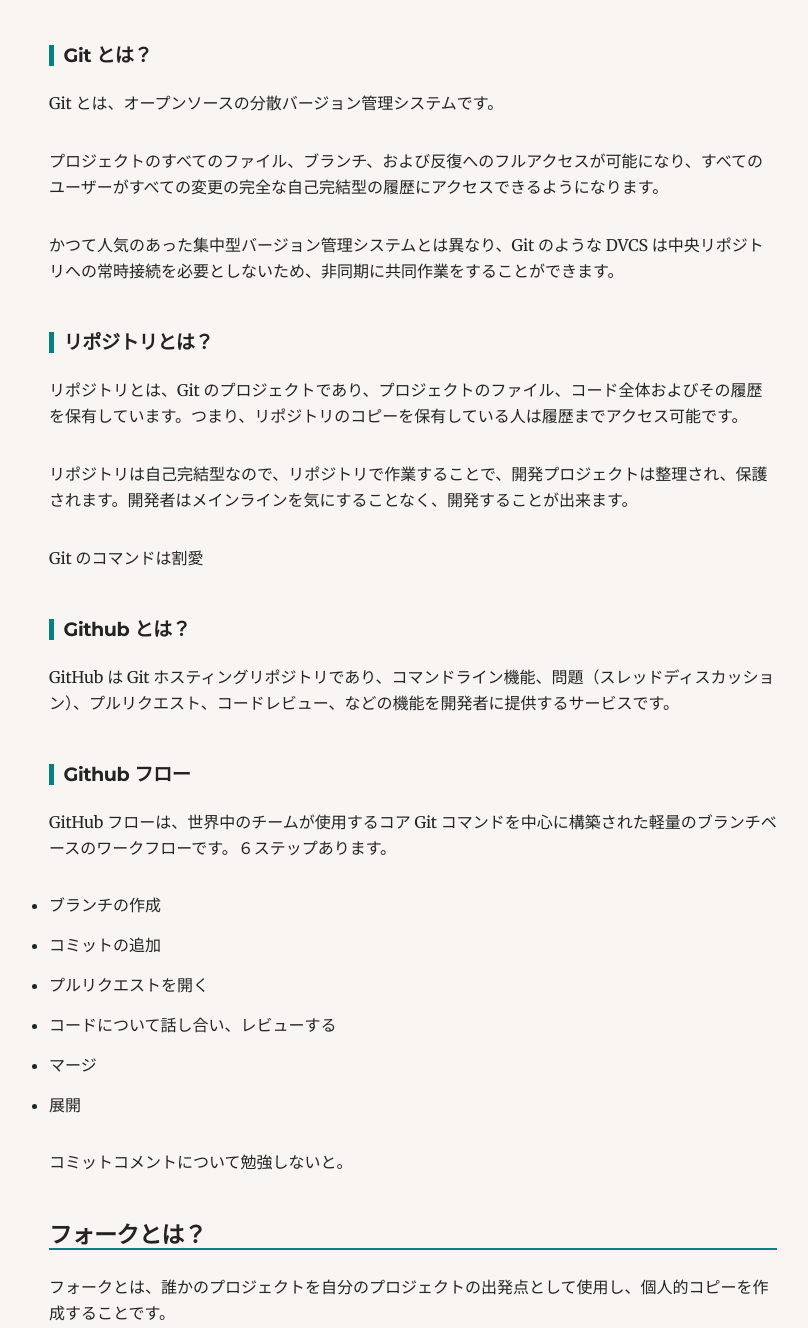
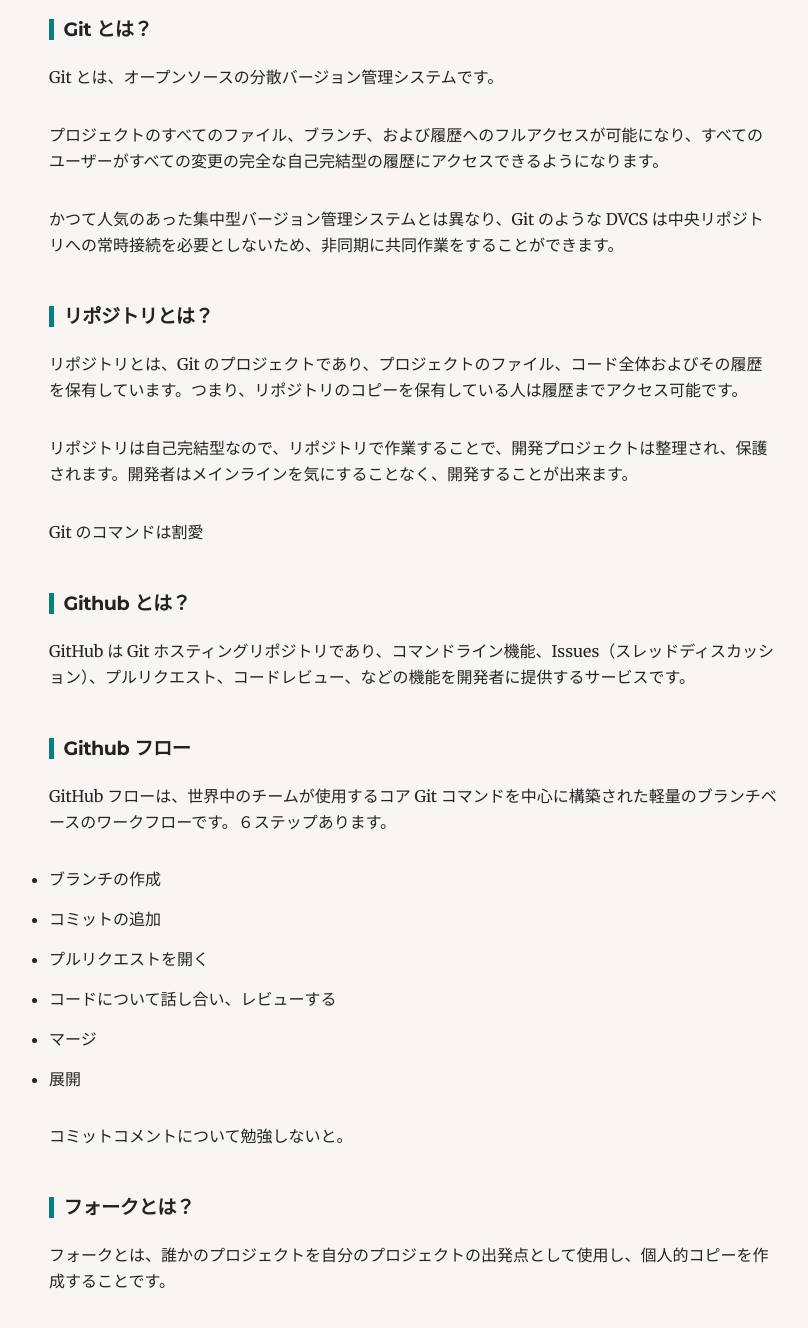
Before and after one commit to sushin-ya/myblog, a Gatsby site: page /2021-06-16_terms2/ in a window 1280 px wide. Shown: the part 1472-2800 px from the top of the page, without its empty margins (227-1035 px from the left). Built offline with nearby package versions, Linux system fonts and the light colour scheme; Gatsby itself is replaced by a stand-in of ours.

Commit message:
modify some typo

```diff
--- a/content/blog/2021-06-16_terms2/index.md
+++ b/content/blog/2021-06-16_terms2/index.md
@@ -4,11 +4,10 @@
 ---
 
 こんにちは。WEB DEVELOPER Roadmap で知識の整理その２です。
-細かい文法は割愛して、概要の確認だけ。
 
 #### HTML
 
-HTML とは？と総括して見ましょうか。
+HTML とは？を総括して見ましょうか。
 MDN から引用。プログラミング言語ではないと言われれば、まあ確かにそうかもしれない。
 
 > HTML (ハイパーテキスト・マークアップ・ランゲージ／Hypertext Markup Language) はプログラミング言語ではありません。HTML 言語は、訪れたウェブサイトの構成をブラウザに対して伝えるために使うマークアップ言語です。HTML 言語はウェブ開発者が望むこと次第で、複雑なものにも簡単なものにもなります。HTML は要素の集まりからなり、コンテンツの一部を要素で囲む（マークアップする）ことで、特定の見せ方・動かし方に変えられます。
@@ -38,7 +37,7 @@
 
 Git とは、オープンソースの分散バージョン管理システムです。
 
-プロジェクトのすべてのファイル、ブランチ、および反復へのフルアクセスが可能になり、すべてのユーザーがすべての変更の完全な自己完結型の履歴にアクセスできるようになります。
+プロジェクトのすべてのファイル、ブランチ、および履歴へのフルアクセスが可能になり、すべてのユーザーがすべての変更の完全な自己完結型の履歴にアクセスできるようになります。
 
 かつて人気のあった集中型バージョン管理システムとは異なり、Git のような DVCS は中央リポジトリへの常時接続を必要としないため、非同期に共同作業をすることができます。
 
@@ -52,7 +51,7 @@
 
 ##### Github とは？
 
-GitHub は Git ホスティングリポジトリであり、コマンドライン機能、問題（スレッドディスカッション）、プルリクエスト、コードレビュー、などの機能を開発者に提供するサービスです。
+GitHub は Git ホスティングリポジトリであり、コマンドライン機能、Issues（スレッドディスカッション）、プルリクエスト、コードレビュー、などの機能を開発者に提供するサービスです。
 
 ##### Github フロー
 
@@ -67,7 +66,7 @@
 
 コミットコメントについて勉強しないと。
 
-#### フォークとは？
+##### フォークとは？
 
 フォークとは、誰かのプロジェクトを自分のプロジェクトの出発点として使用し、個人的コピーを作成することです。
 
```
